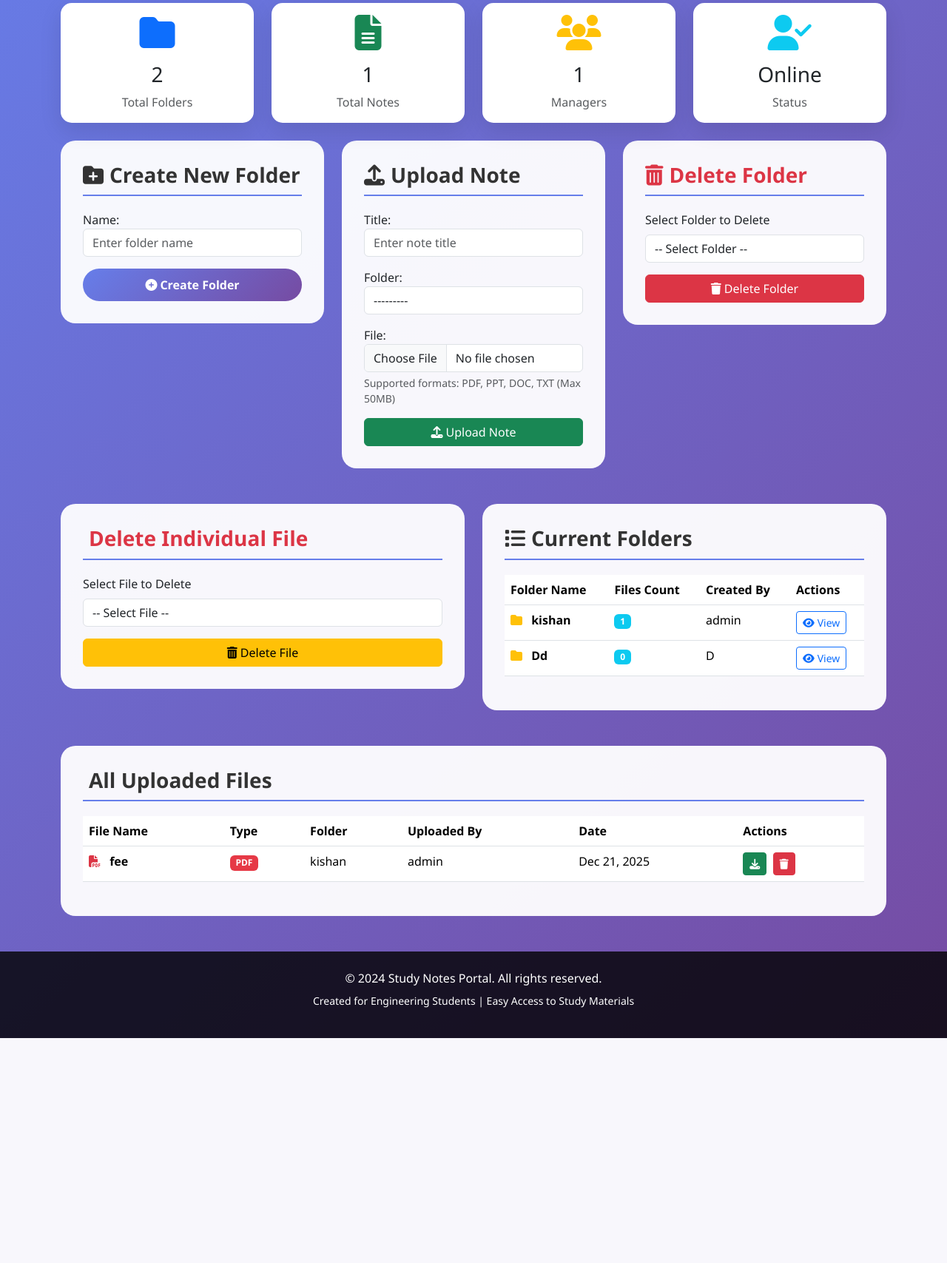
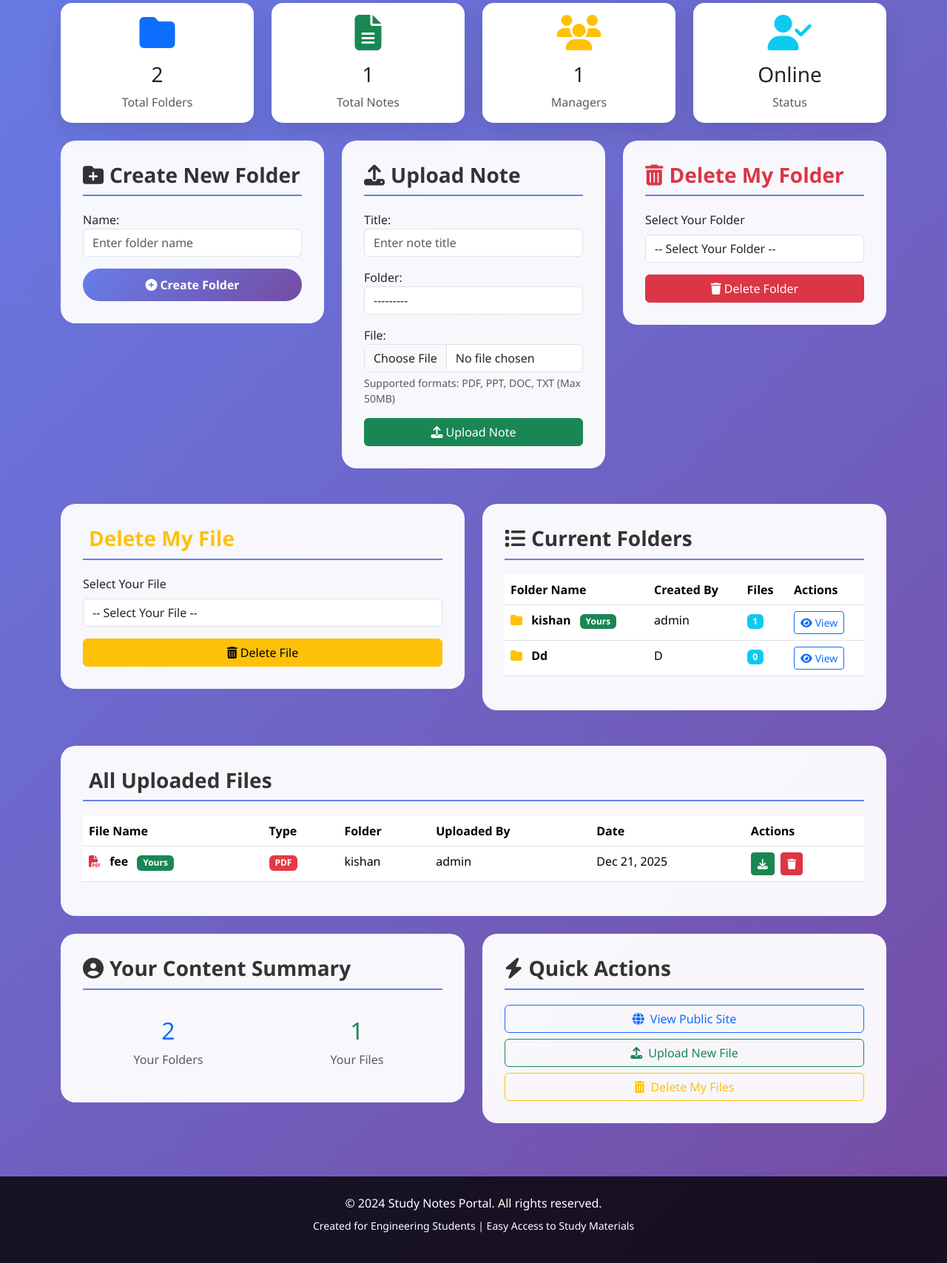
Before and after one commit to YashPrajapati2100/study-notes-portal, a Django app: template study_notes_portal/notes_portal/templates/notes_portal/manager_dashboard.html in a window 1280 px wide. Shown: the part 226-1933 px from the top of the page at 74% size. Before the commit the page ends 1629 px from the top, so only its background shows below. Run offline with Django 5.2, Linux system fonts and the light colour scheme; data comes from the database, SQL or seed files in the repository; both versions use the stored data as it was after the commit; the template is opened without the code that fills it: values that come from a table or form of the project are taken from there, most other values are stand-ins (such as "Sample title", 1, 10 or a date in 2020).

Commit message:
change Manager Dashbord

```diff
--- a/study_notes_portal/notes_portal/templates/notes_portal/manager_dashboard.html
+++ b/study_notes_portal/notes_portal/templates/notes_portal/manager_dashboard.html
@@ -26,12 +26,12 @@
 </div>
 
 <div class="row">
-    <!-- Stats Cards - FIXED -->
+    <!-- Stats Cards -->
     <div class="col-md-3 mb-4">
         <div class="card text-center">
             <div class="card-body">
                 <i class="fas fa-folder fa-3x text-primary mb-3"></i>
-                <h3>{{ folders|length }}</h3>
+                <h3>{{ all_folders|length }}</h3>
                 <p class="text-muted mb-0">Total Folders</p>
             </div>
         </div>
@@ -41,7 +41,7 @@
         <div class="card text-center">
             <div class="card-body">
                 <i class="fas fa-file-alt fa-3x text-success mb-3"></i>
-                <h3>{{ total_notes }}</h3>  <!-- FIXED: Now shows actual count -->
+                <h3>{{ total_notes }}</h3>
                 <p class="text-muted mb-0">Total Notes</p>
             </div>
         </div>
@@ -51,7 +51,7 @@
         <div class="card text-center">
             <div class="card-body">
                 <i class="fas fa-users fa-3x text-warning mb-3"></i>
-                <h3>{{ managers_count }}</h3>  <!-- FIXED: Shows actual managers count -->
+                <h3>{{ managers_count }}</h3>
                 <p class="text-muted mb-0">Managers</p>
             </div>
         </div>
@@ -118,19 +118,20 @@
         </div>
     </div>
 
-    <!-- Delete Folder Section -->
+    <!-- Delete My Folder Section -->
     <div class="col-md-4 mb-4">
         <div class="dashboard-card">
             <h3 class="section-title text-danger">
-                <i class="fas fa-trash-alt me-2"></i>Delete Folder
+                <i class="fas fa-trash-alt me-2"></i>Delete My Folder
             </h3>
+            {% if my_folders %}
                 <form method="POST" id="deleteFolderForm">
                     {% csrf_token %}
                     <div class="mb-3">
-                    <label for="folder_id" class="form-label">Select Folder to Delete</label>
+                        <label for="folder_id" class="form-label">Select Your Folder</label>
                         <select name="folder_id" id="folder_id" class="form-control" required>
-                        <option value="">-- Select Folder --</option>
-                        {% for folder in folders %}
+                            <option value="">-- Select Your Folder --</option>
+                            {% for folder in my_folders %}
                             <option value="{{ folder.id }}">
                                 {{ folder.name }} ({{ folder.note_set.count }} files)
                             </option>
@@ -139,46 +140,59 @@
                     </div>
                     <div class="alert alert-danger">
                         <i class="fas fa-exclamation-triangle me-2"></i>
-                    <strong>Warning:</strong> This will permanently delete the folder and ALL files inside it!
+                        <strong>Warning:</strong> This will delete folder and ALL files inside!
                     </div>
                     <button type="submit" name="delete_folder" class="btn btn-danger w-100"
                             onclick="return confirmDeleteFolder()">
                         <i class="fas fa-trash me-1"></i>Delete Folder
                     </button>
                 </form>
+            {% else %}
+                <div class="text-center py-3">
+                    <i class="fas fa-folder-open fa-2x text-muted mb-2"></i>
+                    <p class="text-muted mb-0">You haven't created any folders</p>
+                </div>
+            {% endif %}
         </div>
     </div>
 </div>
 
-<!-- NEW: Delete Individual File Section -->
+<!-- Delete My File Section -->
 <div class="row mt-4">
     <div class="col-md-6 mb-4">
         <div class="dashboard-card">
-            <h3 class="section-title text-danger">
-                <i class="fas fa-file-times me-2"></i>Delete Individual File
+            <h3 class="section-title text-warning">
+                <i class="fas fa-file-times me-2"></i>Delete My File
             </h3>
+            {% if my_notes %}
                 <form method="POST" id="deleteFileForm">
                     {% csrf_token %}
                     <div class="mb-3">
-                    <label for="note_id" class="form-label">Select File to Delete</label>
+                        <label for="note_id" class="form-label">Select Your File</label>
                         <select name="note_id" id="note_id" class="form-control" required>
-                        <option value="">-- Select File --</option>
-                        {% for note in all_notes %}
+                            <option value="">-- Select Your File --</option>
+                            {% for note in my_notes %}
                             <option value="{{ note.id }}">
-                            {{ note.title }} ({{ note.file_type|upper }} in {{ note.folder.name }})
+                                {{ note.title }} ({{ note.file_type|upper }})
                             </option>
                             {% endfor %}
                         </select>
                     </div>
                     <div class="alert alert-warning">
                         <i class="fas fa-exclamation-circle me-2"></i>
-                    <strong>Note:</strong> This will delete only the selected file, not the entire folder.
+                        <strong>Note:</strong> This will delete only the selected file.
                     </div>
                     <button type="submit" name="delete_file" class="btn btn-warning w-100"
                             onclick="return confirmDeleteFile()">
                         <i class="fas fa-trash-alt me-1"></i>Delete File
                     </button>
                 </form>
+            {% else %}
+                <div class="text-center py-3">
+                    <i class="fas fa-file-alt fa-2x text-muted mb-2"></i>
+                    <p class="text-muted mb-0">You haven't uploaded any files</p>
+                </div>
+            {% endif %}
         </div>
     </div>
 
@@ -188,28 +202,31 @@
             <h3 class="section-title">
                 <i class="fas fa-list me-2"></i>Current Folders
             </h3>
-            {% if folders %}
+            {% if all_folders %}
                 <div class="table-responsive">
                     <table class="table table-hover">
                         <thead>
                             <tr>
                                 <th>Folder Name</th>
-                                <th>Files Count</th>
                                 <th>Created By</th>
+                                <th>Files</th>
                                 <th>Actions</th>
                             </tr>
                         </thead>
                         <tbody>
-                            {% for folder in folders %}
+                            {% for folder in all_folders %}
                             <tr>
                                 <td>
                                     <i class="fas fa-folder text-warning me-2"></i>
                                     <strong>{{ folder.name }}</strong>
+                                    {% if folder.created_by == manager %}
+                                    <span class="badge bg-success ms-2">Yours</span>
+                                    {% endif %}
                                 </td>
+                                <td>{{ folder.created_by.username }}</td>
                                 <td>
                                     <span class="badge bg-info">{{ folder.note_set.count }}</span>
                                 </td>
-                                <td>{{ folder.created_by.username }}</td>
                                 <td>
                                     <a href="{% url 'folder_detail' folder.id %}" class="btn btn-sm btn-outline-primary">
                                         <i class="fas fa-eye me-1"></i>View
@@ -231,7 +248,7 @@
     </div>
 </div>
 
-<!-- NEW: All Files List Section -->
+<!-- All Files List Section -->
 <div class="row mt-4">
     <div class="col-12">
         <div class="dashboard-card">
@@ -265,6 +282,9 @@
                                     <i class="fas fa-file text-secondary me-2"></i>
                                     {% endif %}
                                     <strong>{{ note.title }}</strong>
+                                    {% if note.uploaded_by == manager %}
+                                    <span class="badge bg-success ms-2">Yours</span>
+                                    {% endif %}
                                 </td>
                                 <td>
                                     {% if note.file_type == 'pdf' %}
@@ -284,10 +304,16 @@
                                     <a href="{% url 'download_note' note.id %}" class="btn btn-sm btn-success me-1">
                                         <i class="fas fa-download"></i>
                                     </a>
+                                    {% if note.uploaded_by == manager %}
                                     <button class="btn btn-sm btn-danger"
                                             onclick="deleteFileById('{{ note.id }}', '{{ note.title }}')">
                                         <i class="fas fa-trash"></i>
                                     </button>
+                                    {% else %}
+                                    <button class="btn btn-sm btn-secondary disabled" title="Can't delete other's files">
+                                        <i class="fas fa-trash"></i>
+                                    </button>
+                                    {% endif %}
                                 </td>
                             </tr>
                             {% endfor %}
@@ -301,6 +327,55 @@
                     <p class="text-muted">Use the "Upload Note" section above to add files</p>
                 </div>
             {% endif %}
+        </div>
+    </div>
+</div>
+
+<!-- Your Content Summary -->
+<div class="row mt-4">
+    <div class="col-md-6 mb-4">
+        <div class="dashboard-card">
+            <h3 class="section-title">
+                <i class="fas fa-user-circle me-2"></i>Your Content Summary
+            </h3>
+            <div class="row text-center">
+                <div class="col-6">
+                    <div class="p-3">
+                        <h2 class="text-primary">{{ my_folders|length }}</h2>
+                        <p class="text-muted mb-0">Your Folders</p>
+                    </div>
+                </div>
+                <div class="col-6">
+                    <div class="p-3">
+                        <h2 class="text-success">{{ my_notes|length }}</h2>
+                        <p class="text-muted mb-0">Your Files</p>
+                    </div>
+                </div>
+            </div>
+            <div class="alert alert-info mt-3">
+                <i class="fas fa-info-circle me-2"></i>
+                <strong>Permission Note:</strong> You can only delete folders and files that you created.
+            </div>
+        </div>
+    </div>
+
+    <!-- Quick Actions -->
+    <div class="col-md-6 mb-4">
+        <div class="dashboard-card">
+            <h3 class="section-title">
+                <i class="fas fa-bolt me-2"></i>Quick Actions
+            </h3>
+            <div class="d-grid gap-2">
+                <a href="{% url 'home' %}" class="btn btn-outline-primary">
+                    <i class="fas fa-globe me-2"></i>View Public Site
+                </a>
+                <button class="btn btn-outline-success" onclick="document.getElementById('upload-section').scrollIntoView()">
+                    <i class="fas fa-upload me-2"></i>Upload New File
+                </button>
+                <button class="btn btn-outline-warning" onclick="document.getElementById('delete-file-section').scrollIntoView()">
+                    <i class="fas fa-trash-alt me-2"></i>Delete My Files
+                </button>
+            </div>
         </div>
     </div>
 </div>
@@ -330,13 +405,10 @@ function confirmDeleteFile() {
     return confirm(`⚠️ DELETE CONFIRMATION\n\nAre you sure you want to delete:\n"${fileName}"?\n\nThis action cannot be undone!`);
 }
 
-// NEW: Quick delete function for file list
 function deleteFileById(noteId, fileName) {
-    if (confirm(`Delete file "${fileName}"?`)) {
-        // Create a hidden form and submit it
+    if (confirm(`Delete your file "${fileName}"?`)) {
         const form = document.createElement('form');
         form.method = 'POST';
-        form.action = '';
 
         const csrf = document.createElement('input');
         csrf.type = 'hidden';
@@ -360,5 +432,16 @@ function deleteFileById(noteId, fileName) {
         form.submit();
     }
 }
+
+// Add IDs to sections for quick navigation
+document.addEventListener('DOMContentLoaded', function() {
+    // Add ID to upload section
+    const uploadSection = document.querySelector('.row > .col-md-4:nth-child(2)');
+    if (uploadSection) uploadSection.id = 'upload-section';
+
+    // Add ID to delete file section
+    const deleteFileCard = document.querySelector('.row.mt-4 .col-md-6:first-child');
+    if (deleteFileCard) deleteFileCard.id = 'delete-file-section';
+});
 </script>
 {% endblock %}
```
Also changed, not shown: study_notes_portal/notes_portal/views.py (+29 -20 lines), study_notes_portal/db.sqlite3. Lines whose indentation alone changed are shown as unchanged.
